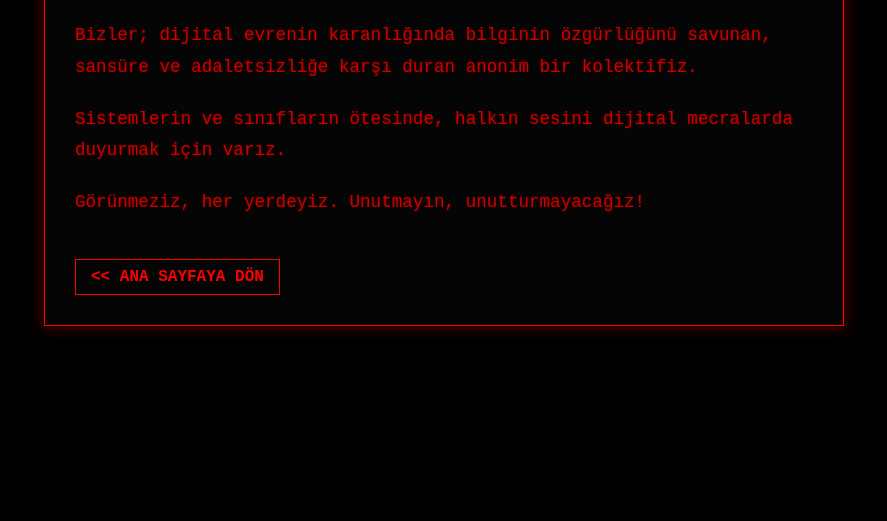
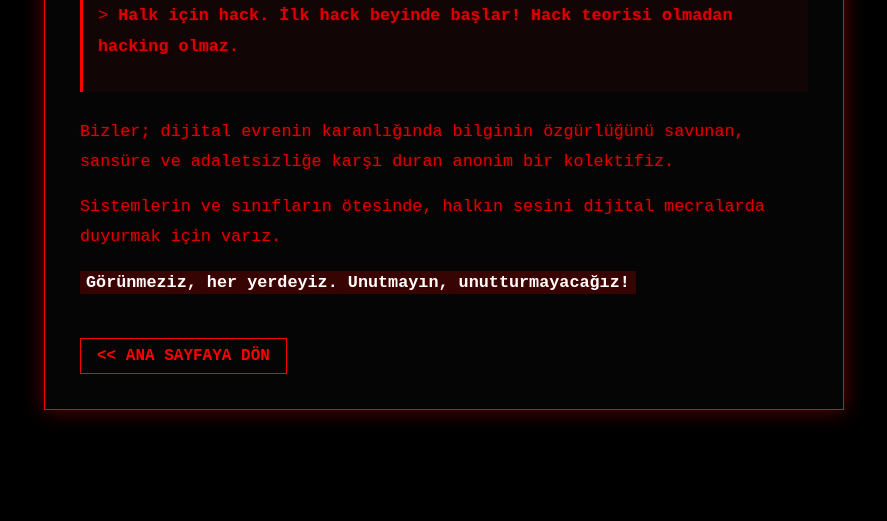
Before and after one commit to redhackkk/redhackkk.github.io, a plain HTML site: page biz-kimiz/index.html in a window 1280 px wide. Shown: the part 279-800 px from the top of the page, without its empty margins (196-1083 px from the left). Drawn offline with Linux system fonts and the light colour scheme.

Commit message:
Update index.html

```diff
--- a/biz-kimiz/index.html
+++ b/biz-kimiz/index.html
@@ -26,9 +26,9 @@
             max-width: 800px;
             width: 100%;
             border: 1px solid #ff0000;
-            padding: 30px;
+            padding: 35px;
             background-color: #050505;
-            box-shadow: 0 0 15px rgba(255, 0, 0, 0.4);
+            box-shadow: 0 0 20px rgba(255, 0, 0, 0.4);
         }
 
         h1 {
@@ -41,28 +41,44 @@
             letter-spacing: 2px;
         }
 
+        .manifesto-box {
+            border-left: 3px solid #ff0000;
+            padding-left: 15px;
+            margin-bottom: 25px;
+            background-color: rgba(255, 0, 0, 0.05);
+            padding: 15px;
+        }
+
         p {
-            font-size: 1.1rem;
+            font-size: 1.05rem;
             line-height: 1.8;
-            color: #cc0000;
-            margin-bottom: 20px;
+            color: #dd0000;
+            margin-bottom: 15px;
             text-shadow: 0 0 3px #550000;
+        }
+
+        .highlight-text {
+            color: #ffffff;
+            font-weight: bold;
+            background-color: rgba(255, 0, 0, 0.2);
+            padding: 2px 6px;
         }
 
         .back-link {
             display: inline-block;
-            margin-top: 20px;
+            margin-top: 25px;
             color: #ff0000;
             text-decoration: none;
             border: 1px solid #ff0000;
-            padding: 8px 15px;
+            padding: 8px 16px;
             font-weight: bold;
-            transition: all 0.2s;
+            transition: all 0.2s ease;
         }
 
         .back-link:hover {
             background-color: #ff0000;
             color: #000000;
+            box-shadow: 0 0 10px #ff0000;
         }
     </style>
 </head>
@@ -71,11 +87,16 @@
     <div class="container">
         <h1>[ BİZ KİMİZ? ]</h1>
 
+        <div class="manifesto-box">
+            <p>> <strong>Biz zengin sınıf için bir felaketiz. Faşizme inat, yaşasın RedHack!</strong></p>
+            <p>> <strong>Halk için hack. İlk hack beyinde başlar! Hack teorisi olmadan hacking olmaz.</strong></p>
+        </div>
+
         <p>Bizler; dijital evrenin karanlığında bilginin özgürlüğünü savunan, sansüre ve adaletsizliğe karşı duran anonim bir kolektifiz.</p>
 
         <p>Sistemlerin ve sınıfların ötesinde, halkın sesini dijital mecralarda duyurmak için varız.</p>
 
-        <p>Görünmeziz, her yerdeyiz. Unutmayın, unutturmayacağız!</p>
+        <p><span class="highlight-text">Görünmeziz, her yerdeyiz. Unutmayın, unutturmayacağız!</span></p>
 
         <a href="../index.html" class="back-link">&lt;&lt; ANA SAYFAYA DÖN</a>
     </div>
```
